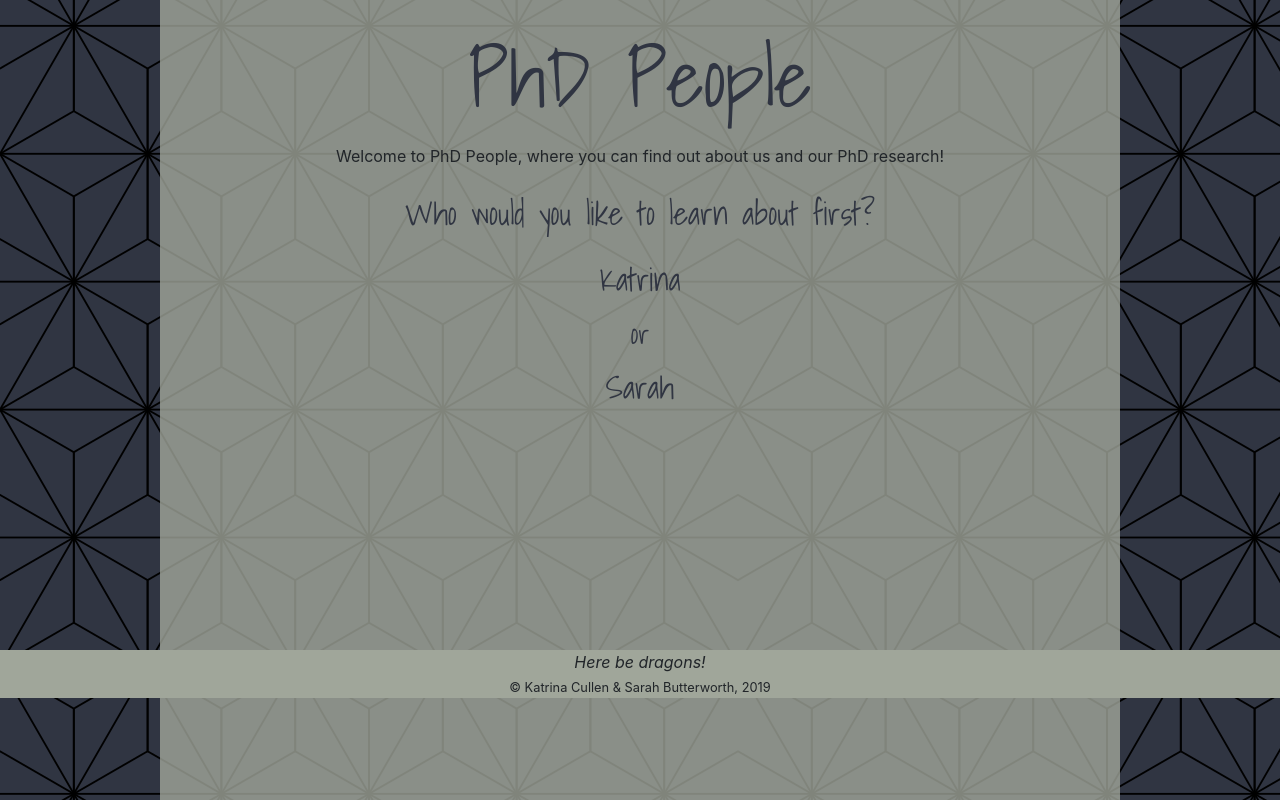
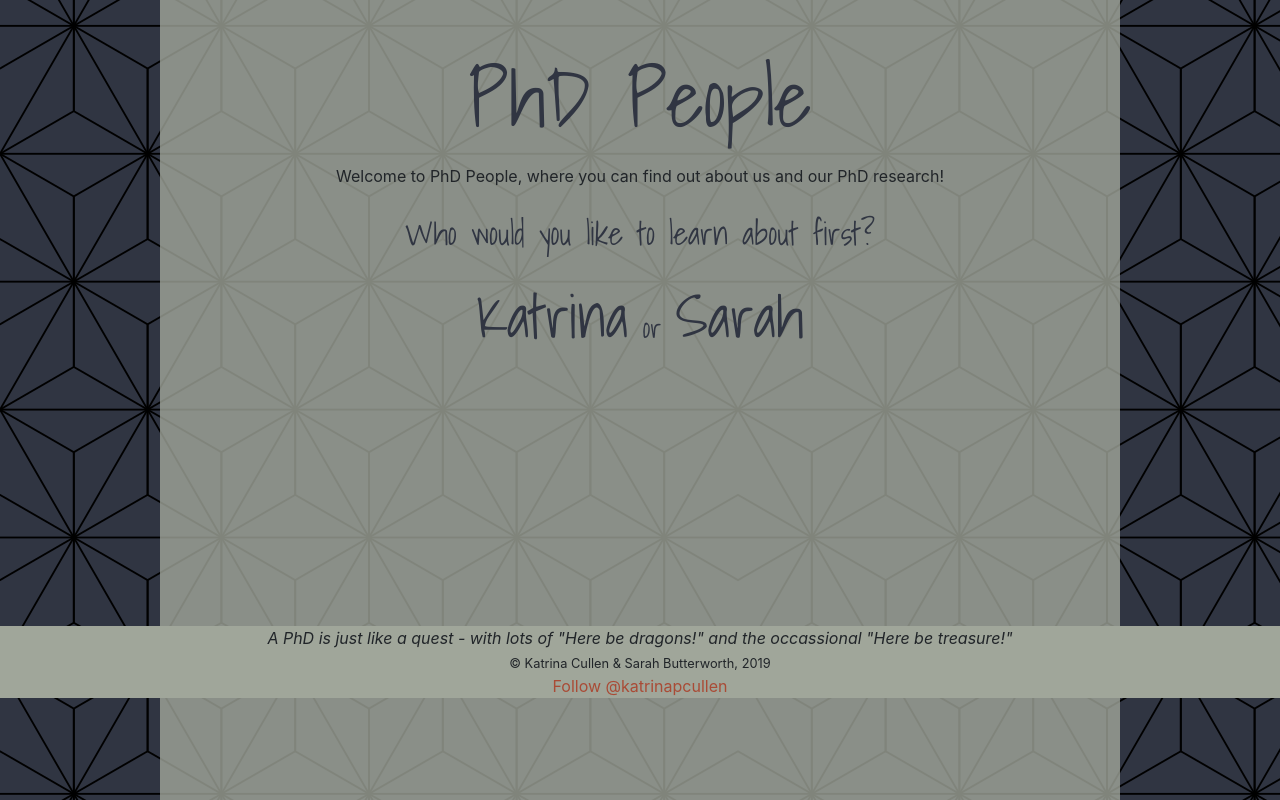
Before and after one commit to KatrinapC/COMPETITION_KC_SB, a Flask app: page /home in a window 1280 px wide. Shown: the part 102-902 px from the top of the page. Run offline with Flask 2, Linux system fonts and the light colour scheme; some libraries are stand-ins or nearby versions.

Commit message:
layout improvements

```diff
--- a/static/css/secondary.css
+++ b/static/css/secondary.css
@@ -31,11 +31,14 @@ h3{
   color: #303542;
 }
 
-article{
-  max-width: inherit;
+a {
+  color: #A94B36;
+  text-decoration: none;
 }
 
-a {
+a:hover{
+  text-decoration: none;
+  font-weight: bold;
   color: #A94B36;
 }
 
@@ -43,6 +46,24 @@ input{
   background: rgba(250, 250, 249, 0.5);
   border: 1px solid #303542;
   border-radius: 0.25rem;
+}
+
+.h1line{
+  display: inline-flex;
+}
+
+.name{
+  display: inline-flex;
+  font-size: 60px;
+}
+
+.name:hover{
+  color: #CAA455;
+  font-size: 5rem;
+}
+
+.twitter-follow-button:hover{
+  opacity: 0.7;
 }
 
 .btn {
@@ -70,9 +91,17 @@ input{
 
 .container{
   padding: 20px;
+  padding-left: 10%;
+  padding-right: 10%;
   background-color: rgba(160, 166, 154, 0.8);
   max-width: 75%;
   }
+
+.content{
+  padding: 30px;
+  padding-top: 20px;
+  align: center;
+}
 
 .responsive-img{
   width: 100%;
--- a/templates/Katrina.html
+++ b/templates/Katrina.html
@@ -7,7 +7,7 @@
 <body>
     {% extends "layout.html" %}
     {% block content %}
-    <div>
+    <div class="content">
         <h1>Katrina Cullen</h1>
         <p>Hi, I'm Katrina, a second year PhD student in the <a href="https://www.sees.manchester.ac.uk/">School of Earth and Environmental Sciences at the University of Manchester</a>. I belong to the Organic Geochemistry research group. My research is about an adsorbent call Nyex<sup>TM</sup> used to treat water pollution. I basically get paid to ask lots of the 'stupid questions' about Nyex<sup>TM</sup> for four years, and call myself Dr. at the end!</p>
         <h2>Well, what is Nyex<sup>TM</sup>?</h2>
--- a/templates/Sarah.html
+++ b/templates/Sarah.html
@@ -7,7 +7,7 @@
 <body>
     {% extends "layout.html" %}
     {% block content %}
-    <div>
+    <div class="content">
         <h1>Sarah</h1>
         <p>Hi there! I'm Sarah, a first year PhD student in the <a href ="https://manchestergeomicro.wordpress.com/">Geomicrobiolology group</a> at
         The University of Manchester. My research is about how bacteria can affect the disposal of radioactive waste. Seem extreme? That's because
--- a/templates/home.html
+++ b/templates/home.html
@@ -10,11 +10,11 @@
 <body>
     {% extends "layout.html" %}
     {% block content %}
-    <div>
+    <div class="content">
         <h1>PhD People</h1>
         <p>Welcome to PhD People, where you can find out about us and our PhD research!</p>
         <h2>Who would you like to learn about first?</h2>
-        <a href="katrina"><h2>Katrina</h2></a> <h3>or</h3> <a href="sarah"><h2>Sarah</h2></a>
+        <a href="katrina"><h1 class="name">Katrina</h2></a> <h3 class="h1line">or</h3> <a href="sarah"><h1 class="name">Sarah</h2></a>
     </div>
     {% endblock %}
 </body>
--- a/templates/keepintouch.html
+++ b/templates/keepintouch.html
@@ -7,7 +7,7 @@
 <body>
     {% extends "layout.html" %}
     {% block content %}
-    <div>
+    <div class="content">
         <h1>Keep in Touch</h1>
         <p>Sign up for our monthly email to learn more about our research and be the first to hear about any new papers!</p>
         <div id="contact-form">
--- a/templates/layout.html
+++ b/templates/layout.html
@@ -42,7 +42,7 @@
   </div>
   <footer> <!-- find code to have this "Stick" to the bottom of the page !-->
     <div id="footer" align="center">
-        <i>Here be dragons!</i> <br> <small>© Katrina Cullen & Sarah Butterworth, 2019</small>
+        <i>A PhD is just like a quest - with lots of "Here be dragons!" and the occassional "Here be treasure!"</i><br><small>© Katrina Cullen & Sarah Butterworth, 2019</small><br><a href="https://twitter.com/katrinapcullen?ref_src=twsrc%5Etfw" class="twitter-follow-button" data-show-count="true">Follow @katrinapcullen</a><script async src="https://platform.twitter.com/widgets.js" charset="utf-8"></script>
     </div>
   </footer>
 
--- a/templates/ouradventures.html
+++ b/templates/ouradventures.html
@@ -7,18 +7,18 @@
   <body>
     {% extends "layout.html" %}
     {% block content %}
-    <div>
+    <div class="content">
       <h1>Our Adventures</h1>
 
       <!-- Portfolio Gallery Grid -->
       <div class="row">
         <div class="column">
-          <img src="/static/images/hades.png" alt="Belgium" style="width:400px">
+          <div class="crop"><img src="/static/images/hades.png" alt="Belgium"></div>
           <h3>Belgium</h3>
           <p>Exploring an underground research laboratory</p>
         </div>
         <div class="column">
-          <img src="/static/images/goApe.jpg" alt="Go Ape" style="width:400px">
+          <div class="crop"><img src="/static/images/goApe.jpg" alt="Go Ape"></div>
           <h3>Go Ape</h3>
           <p>On a training course Katrina got to go swinging from the trees in Delamere forest as a teambuilding exercise!</p>
         </div>
```
Also changed, not shown: other parts of static/css/secondary.css (+27 -4 lines).
